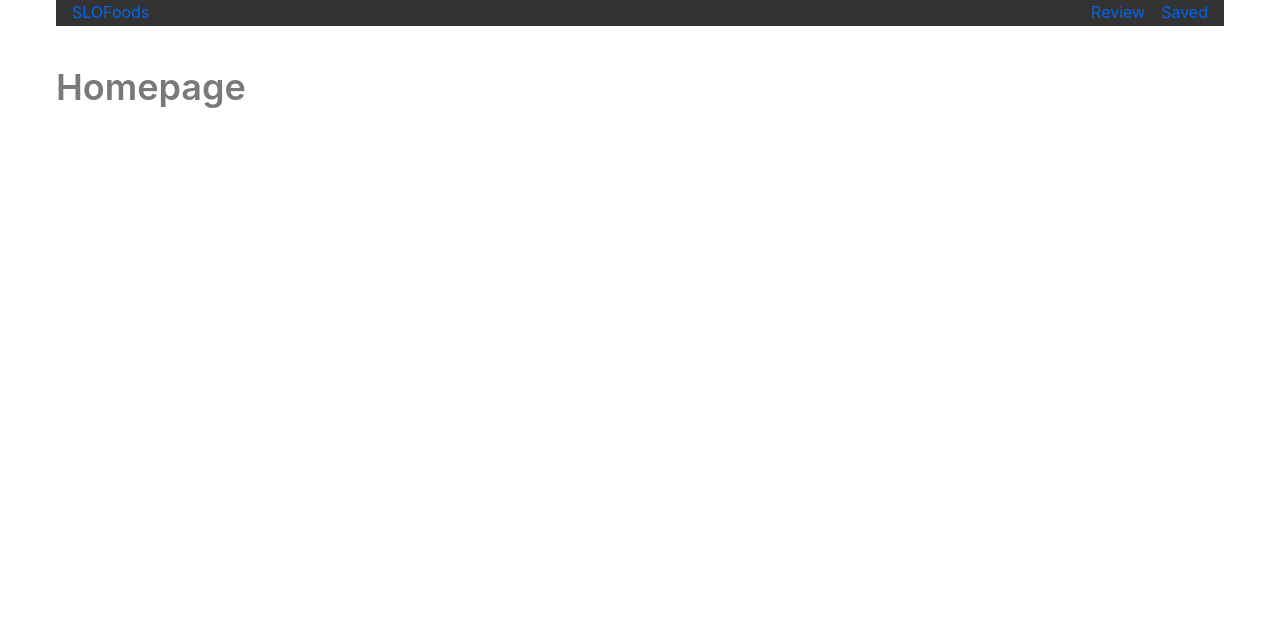
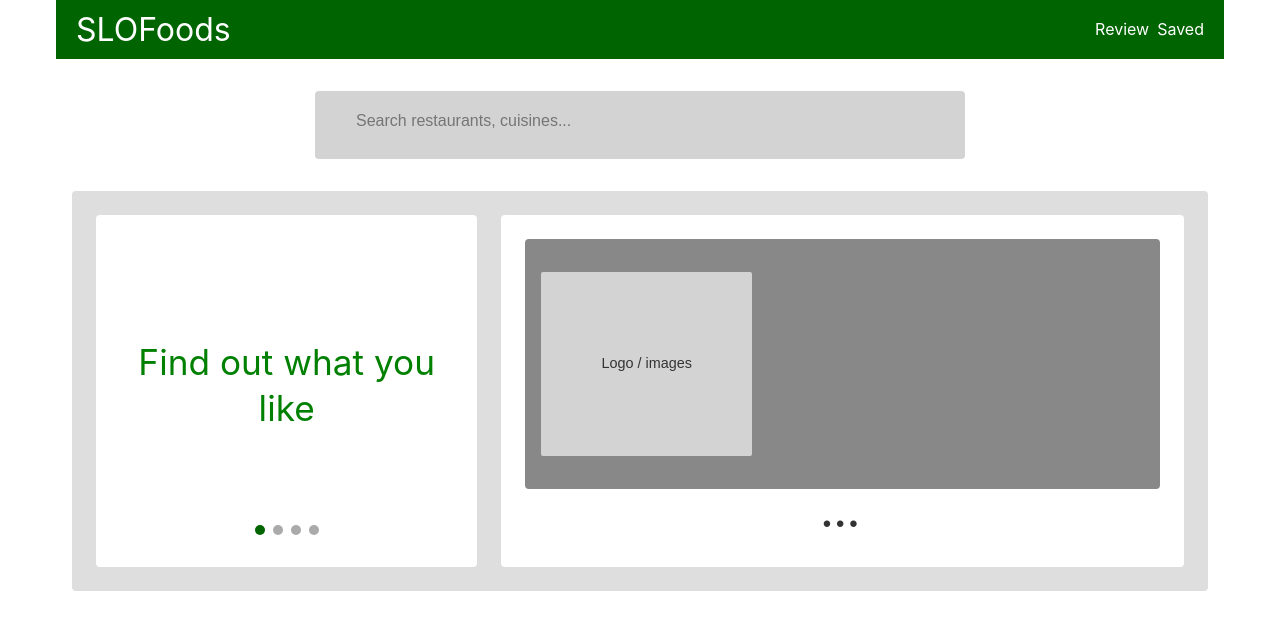
Before and after one commit to git2work-team/project1, a React (Vite) app in the folder packages/react-frontend/: page / in a window 1280 px wide. Shown: the top 630 px of the page. Built offline with nearby package versions, Linux system fonts and the light colour scheme.

Commit message:
set up hompage UI, updated navbar

```diff
--- /dev/null
+++ b/packages/react-frontend/src/Homepage.css
@@ -0,0 +1,150 @@
+.homepage-container {
+  width: 100%;
+  max-width: 1200px;
+  margin: 0 auto;
+  padding: 2rem 1rem;
+  font-family: Arial, sans-serif;
+}
+
+.search-section {
+  display: flex;
+  justify-content: center;
+  margin-bottom: 2rem;
+}
+
+.search-input-wrapper {
+  display: flex;
+  align-items: center;
+  background-color: #d3d3d3;
+  padding: 0.5rem 1rem;
+  border-radius: 4px;
+  width: 100%;
+  max-width: 650px;
+}
+
+.search-icon {
+  margin-right: 0.75rem;
+  font-size: 1.2rem;
+  color: #555;
+}
+
+.search-input {
+  border: none;
+  background: transparent;
+  width: 100%;
+  font-size: 1rem;
+  outline: none;
+}
+
+.main-banner {
+  background-color: #dedede;
+  padding: 1.5rem;
+  display: flex;
+  gap: 1.5rem;
+  min-height: 400px;
+  border-radius: 4px;
+}
+
+.banner-left-box {
+  flex: 1;
+  background-color: #ffffff;
+  color: white;
+  padding: 2rem;
+  display: flex;
+  flex-direction: column;
+  justify-content: space-between;
+  align-items: center;
+  text-align: center;
+  border-radius: 4px;
+  cursor: pointer;
+}
+
+.slide-content {
+  margin-top: auto;
+  margin-bottom: auto;
+}
+
+.slide-content h2 {
+  color: green;
+  font-size: 2.2rem;
+  font-weight: 400;
+  line-height: 1.3;
+}
+
+.carousel-controls {
+  display: flex;
+  flex-direction: column;
+  align-items: center;
+  gap: 0.5rem;
+}
+
+.dots {
+  display: flex;
+  gap: 0.5rem;
+}
+
+.dot {
+  width: 10px;
+  height: 10px;
+  background-color: #aaa;
+  border-radius: 50%;
+  display: inline-block;
+}
+
+.dot.active {
+  background-color: darkgreen;
+}
+
+.next-btn {
+  background: none;
+  border: none;
+  color: white;
+  font-size: 0.85rem;
+  cursor: pointer;
+  text-decoration: underline;
+  opacity: 0.8;
+}
+
+.next-btn:hover {
+  opacity: 1;
+}
+
+.banner-right-box {
+  flex: 2;
+  background-color: white;
+  padding: 1.5rem;
+  display: flex;
+  flex-direction: column;
+  justify-content: space-between;
+  align-items: center;
+  border-radius: 4px;
+}
+
+.restaurant-card-placeholder {
+  width: 100%;
+  height: 100%;
+  background-color: #888888;
+  padding: 1rem;
+  display: flex;
+  align-items: center;
+  border-radius: 4px;
+}
+
+.logo-placeholder {
+  width: 35%;
+  height: 85%;
+  background-color: #d3d3d3;
+  display: flex;
+  justify-content: center;
+  align-items: center;
+  font-size: 0.9rem;
+  color: #333;
+  border-radius: 2px;
+}
+
+.dots-bottom {
+  font-size: 1.5rem;
+  letter-spacing: 0.3rem;
+  color: #333;
+  margin-top: 1rem;
+}
--- a/packages/react-frontend/src/Homepage.jsx
+++ b/packages/react-frontend/src/Homepage.jsx
@@ -1,10 +1,79 @@
-import React, { useState} from "react";
+import React, { useState, useEffect} from "react";
+import "./Homepage.css";
 
+const SLIDES_TEXT = [
+  "Find out what you like",
+  "Discover top rated spots in SLO",
+  "Save your favorite restaurants",
+  "Share your dining reviews"
+];
 
 function Homepage()
 {
+	const [currentSlide, setCurrentSlide] = useState(0);
+
+	useEffect(() => {
+		const timer = setInterval(() => {
+			handleNextSlide();
+		}, 10000);
+
+		return () => clearInterval(timer);
+
+	}, [currentSlide]);
+
+	const handleNextSlide = () => {
+		setCurrentSlide((prevSlide) => (prevSlide +1) % SLIDES_TEXT.length);
+
+	};
+
 	return (
-		<h1>Homepage</h1>
+		<div className="homepage-container">
+      <div className="search-section">
+        <div className="search-input-wrapper">
+          <span className="search-icon"></span>
+          <input
+            type="text"
+            className="search-input"
+            placeholder="Search restaurants, cuisines..."
+            disabled
+          />
+        </div>
+      </div>
+
+      <div className="main-banner">
+        <div className="banner-left-box" onClick={handleNextSlide}>
+          <div className="slide-content">
+            <h2>{SLIDES_TEXT[currentSlide]}</h2>
+          </div>
+
+          <div className="carousel-controls">
+            <div className="dots">
+              {SLIDES_TEXT.map((_, index) => (
+                <span
+                  key={index}
+                  className={`dot ${index === currentSlide ? "active" : ""}`}
+                  onClick={(e) => {
+                    e.stopPropagation();
+                    setCurrentSlide(index);
+                  }}
+                />
+              ))}
+            </div>
+
+          </div>
+        </div>
+
+        <div className="banner-right-box">
+          <div className="restaurant-card-placeholder">
+            <div className="logo-placeholder">
+              <span>Logo / images</span>
+            </div>
+          </div>
+          <div className="dots-bottom">•••</div>
+        </div>
+      </div>
+    </div>
+
 
 	);
 }
--- a/packages/react-frontend/src/Navbar.css
+++ b/packages/react-frontend/src/Navbar.css
@@ -1,31 +1,55 @@
+
 * {
 	box-sizing: border-box;
 }
 
 body {
 	margin: 0;
+	width: 100%;
 }
 
 
-
 .navbar{
-	background-color: #333;
+	background-color: darkgreen;
 	color: white;
 	display: flex;
 	justify-content: space-between;
-	gap: 2rem;
+	align-items: stretch;
 	padding: 0 1rem;
+	width:100%;
 }
-
-.nav a {
-	color: inherit;
-}
-
 
 .navbar ul {
 	padding: 0;
 	margin: 0;
-	list-style:none;
+	list-style: none;
 	display: flex;
-	gap: 1rem;
 }
+.site-title{
+	font-size: 2rem;
+	display:flex;
+	align-items: center;
+}
+.navbar a {
+	color: inherit;
+	text-decoration:none;
+	height: 100%;
+	display:flex;
+	align-items: center;
+	padding: .25rem;
+	transition: background-color 0.2s ease, color 0.2s ease;
+
+}
+
+.navbar a:hover,
+.navbar li:hover{
+	text-decoration: none;
+	background-color: whitesmoke;
+	color:darkgreen;
+
+}
+
+.navbar li.active a,
+.navbar a.active {
+	background-color: blue;
+}
```
